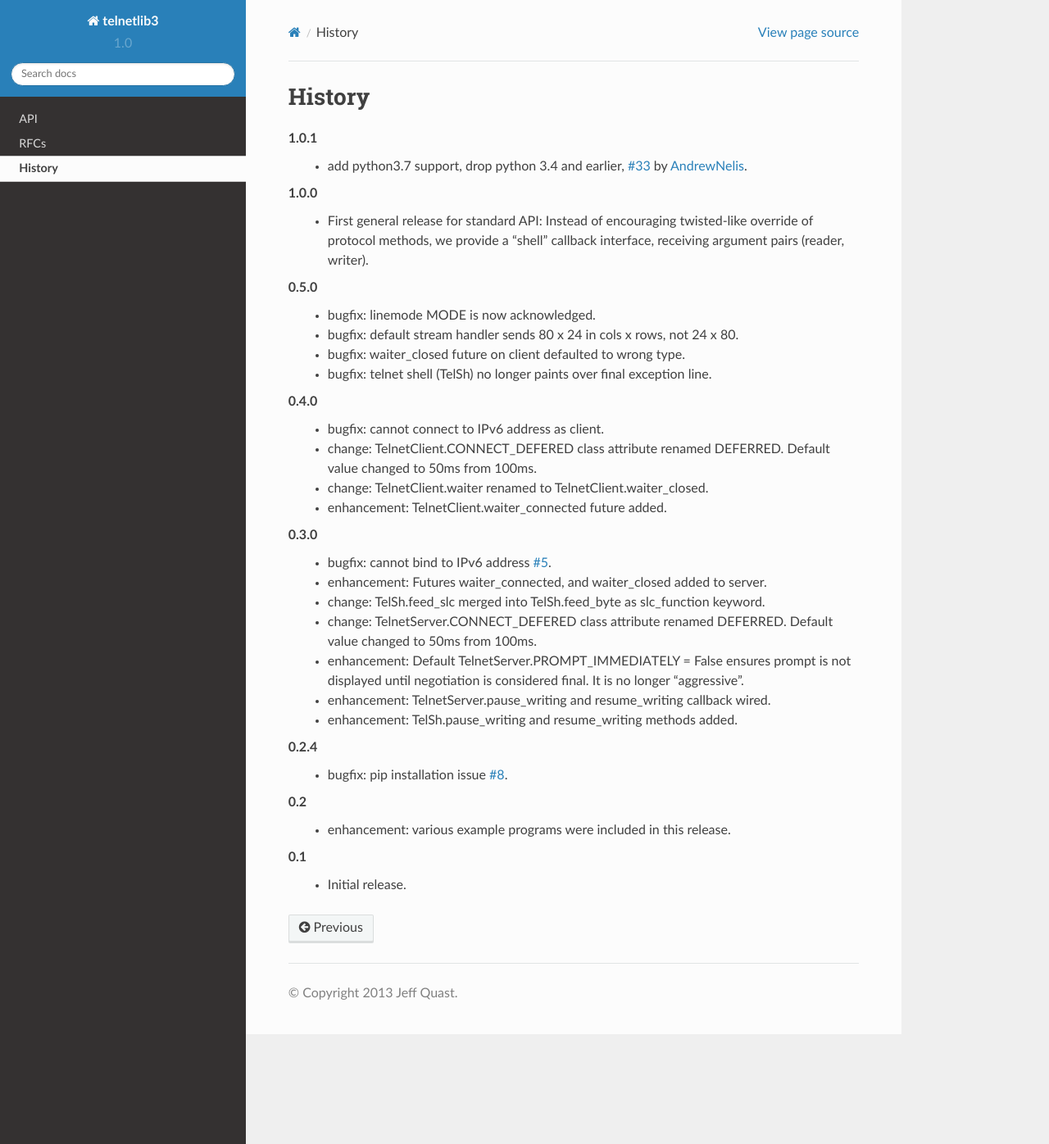
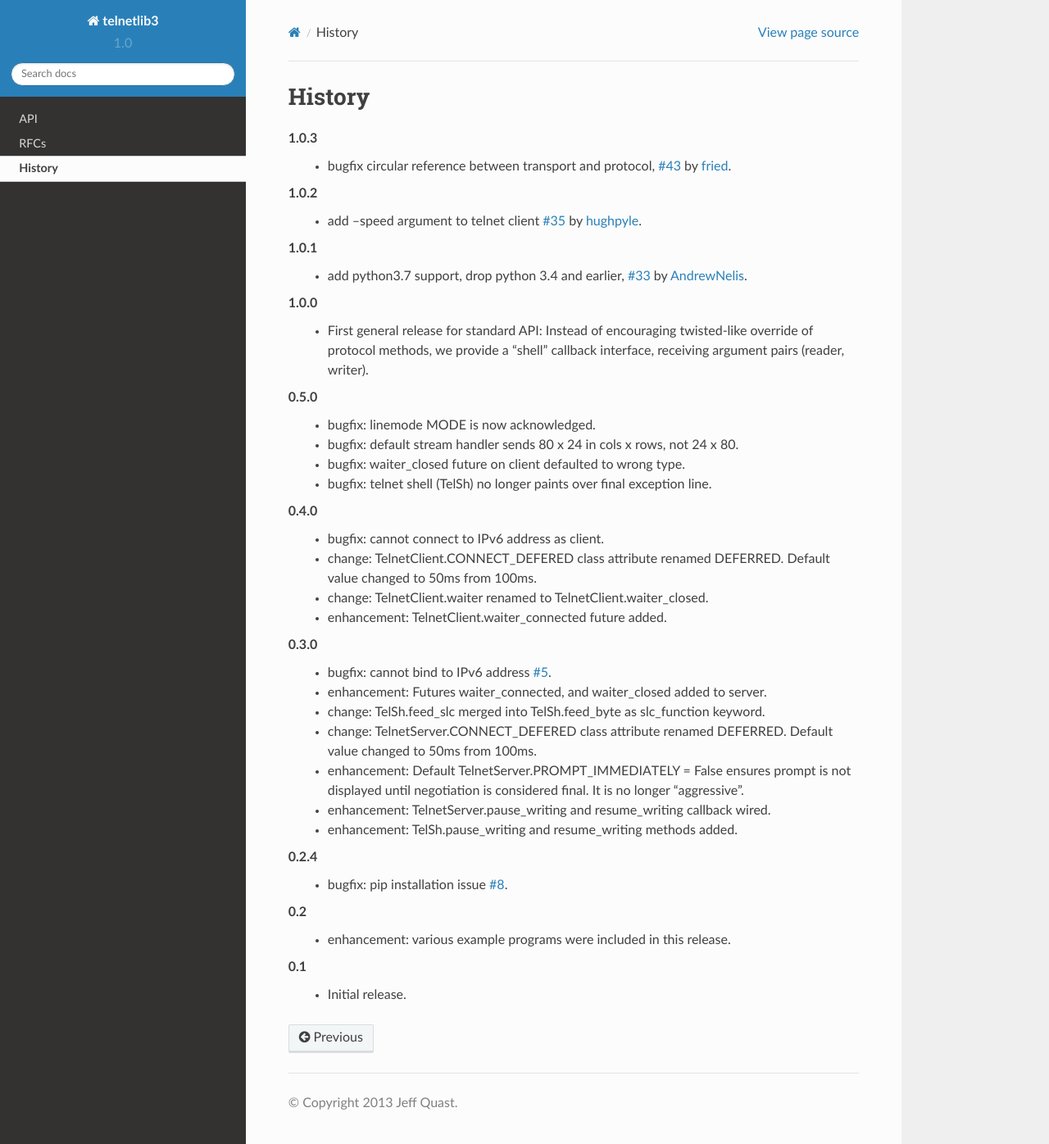
Before and after one commit to jquast/telnetlib3, a Sphinx documentation site: the page built from docs/history.rst, in a window 1280 px wide and 1396 px high. Shown: the whole window at 82% size. Built offline with Sphinx 7.4.7 and the Read the Docs theme 2.0.0, drawn with Linux system fonts in a browser that asks for light colours.

Commit message:
1.0.3 version release + history

```diff
--- a/docs/conf.py
+++ b/docs/conf.py
@@ -61,7 +61,7 @@ copyright = u'2013 Jeff Quast'
 version = '1.0'
 
 # The full version, including alpha/beta/rc tags.
-release = '1.0.1'
+release = '1.0.3'
 
 # The language for content auto-generated by Sphinx. Refer to documentation
 # for a list of supported languages.
--- a/docs/history.rst
+++ b/docs/history.rst
@@ -1,5 +1,12 @@
 History
 =======
+1.0.3
+  * bugfix circular reference between transport and protocol, :ghissue:`43` by
+    :ghuser:`fried`.
+
+1.0.2
+  * add --speed argument to telnet client :ghissue:`35` by :ghuser:`hughpyle`.
+
 1.0.1
   * add python3.7 support, drop python 3.4 and earlier, :ghissue:`33` by
     :ghuser:`AndrewNelis`.
--- a/setup.py
+++ b/setup.py
@@ -15,7 +15,7 @@ def _get_long_description(fname, encoding='utf8'):
 
 setup(name='telnetlib3',
       # keep in sync w/docs/conf.py manually for now, please!
-      version='1.0.2',
+      version='1.0.3',
       url='http://telnetlib3.rtfd.org/',
       license='ISC',
       author='Jeff Quast',
```
